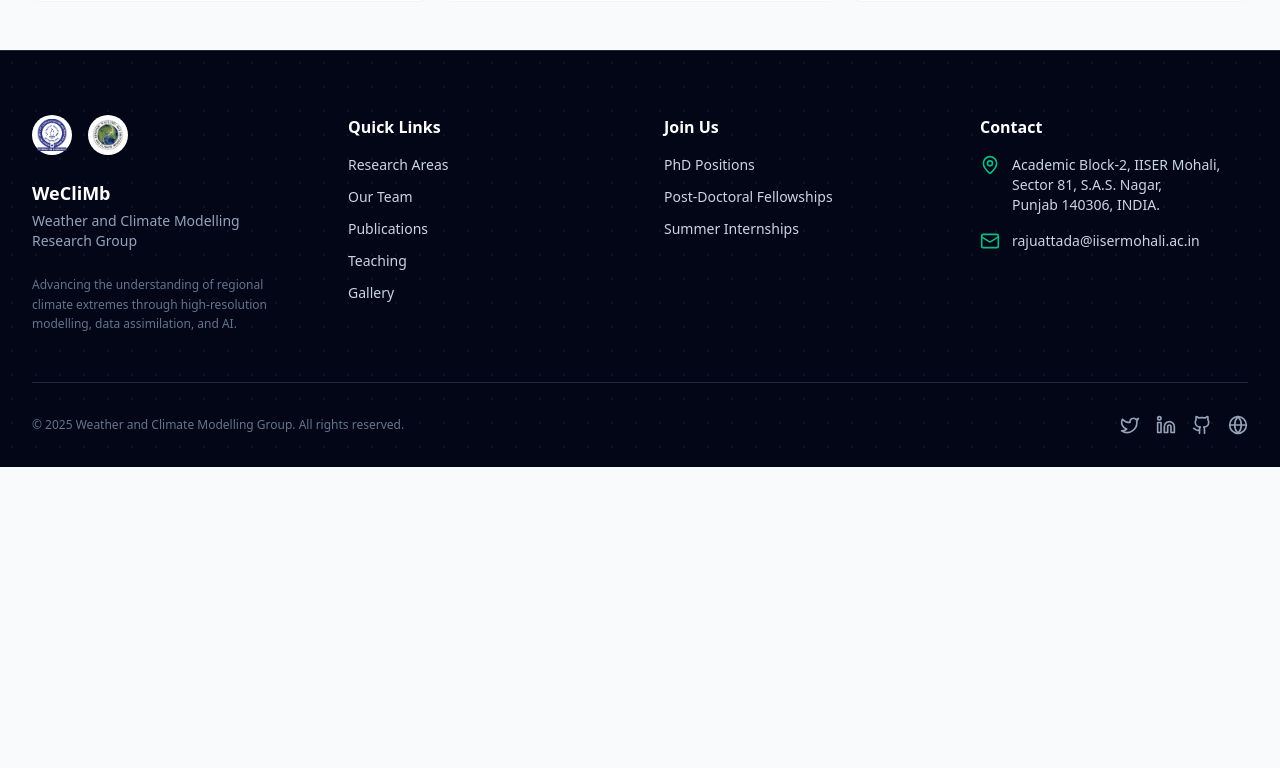
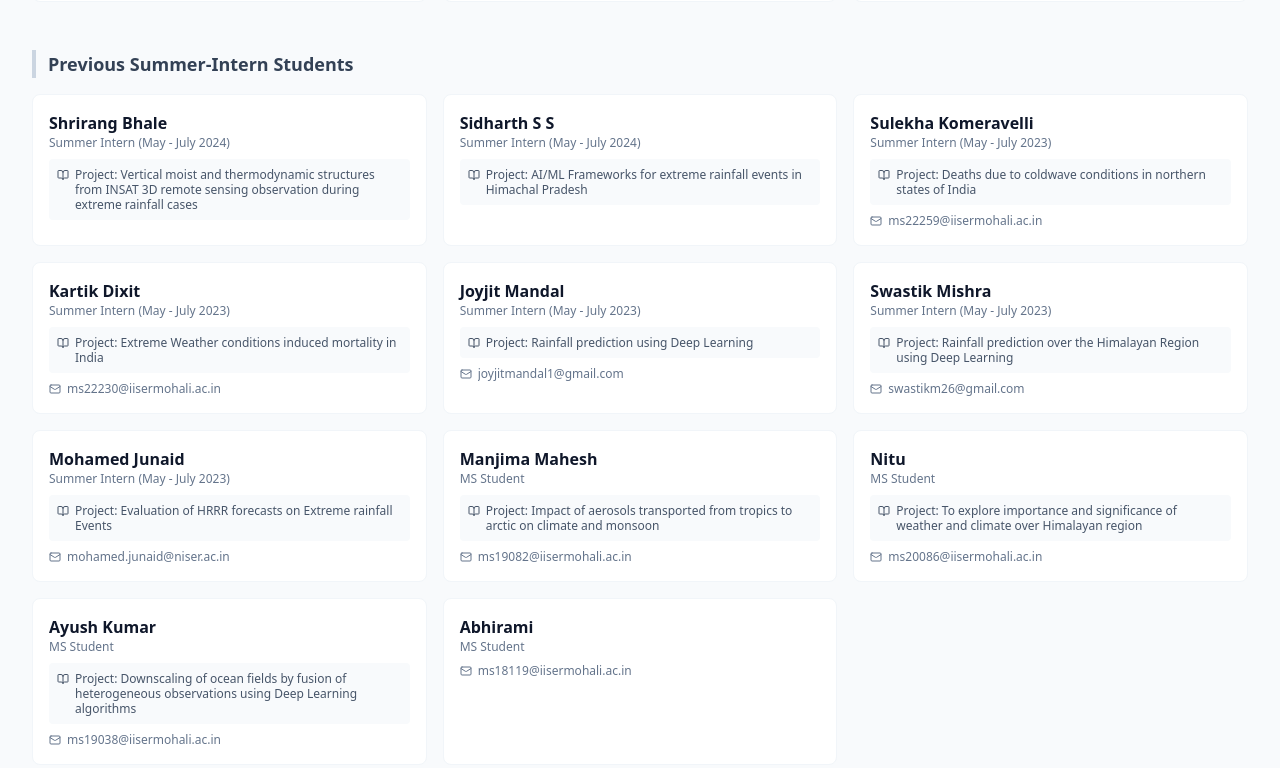
Before and after one commit to WeCliMLab/Website, a Next.js app: page /people in a window 1280 px wide. Shown: the part 5312-6080 px from the top of the page. Before the commit the page ends 5779 px from the top, so only its background shows below. Built offline with nearby package versions, Linux system fonts and the light colour scheme.

Commit message:
Update page.tsx

```diff
--- a/src/app/people/page.tsx
+++ b/src/app/people/page.tsx
@@ -236,7 +236,6 @@ export default function PeoplePage() {
     }
   ];
 
-  // --- PREVIOUS MASTERS STUDENTS (Detailed Data) ---
   const prevMasters = [
     {
       name: "Malavika M",
@@ -309,7 +308,79 @@ export default function PeoplePage() {
     }
   ];
 
-  const prevInterns: any[] = [];
+  // --- PREVIOUS SUMMER INTERNS (Detailed Data) ---
+  const prevInterns = [
+    {
+      name: "Shrirang Bhale",
+      role: "Summer Intern",
+      period: "May - July 2024",
+      project: "Vertical moist and thermodynamic structures from INSAT 3D remote sensing observation during extreme rainfall cases"
+    },
+    {
+      name: "Sidharth S S",
+      role: "Summer Intern",
+      period: "May - July 2024",
+      project: "AI/ML Frameworks for extreme rainfall events in Himachal Pradesh"
+    },
+    {
+      name: "Sulekha Komeravelli",
+      role: "Summer Intern",
+      period: "May - July 2023",
+      project: "Deaths due to coldwave conditions in northern states of India",
+      email: "ms22259@iisermohali.ac.in"
+    },
+    {
+      name: "Kartik Dixit",
+      role: "Summer Intern",
+      period: "May - July 2023",
+      project: "Extreme Weather conditions induced mortality in India",
+      email: "ms22230@iisermohali.ac.in"
+    },
+    {
+      name: "Joyjit Mandal",
+      role: "Summer Intern",
+      period: "May - July 2023",
+      project: "Rainfall prediction using Deep Learning",
+      email: "joyjitmandal1@gmail.com"
+    },
+    {
+      name: "Swastik Mishra",
+      role: "Summer Intern",
+      period: "May - July 2023",
+      project: "Rainfall prediction over the Himalayan Region using Deep Learning",
+      email: "swastikm26@gmail.com"
+    },
+    {
+      name: "Mohamed Junaid",
+      role: "Summer Intern",
+      period: "May - July 2023",
+      project: "Evaluation of HRRR forecasts on Extreme rainfall Events",
+      email: "mohamed.junaid@niser.ac.in"
+    },
+    {
+      name: "Manjima Mahesh",
+      role: "MS Student",
+      project: "Impact of aerosols transported from tropics to arctic on climate and monsoon",
+      email: "ms19082@iisermohali.ac.in"
+    },
+    {
+      name: "Nitu",
+      role: "MS Student",
+      project: "To explore importance and significance of weather and climate over Himalayan region",
+      email: "ms20086@iisermohali.ac.in"
+    },
+    {
+      name: "Ayush Kumar",
+      role: "MS Student",
+      project: "Downscaling of ocean fields by fusion of heterogeneous observations using Deep Learning algorithms",
+      email: "ms19038@iisermohali.ac.in"
+    },
+    {
+      name: "Abhirami",
+      role: "MS Student",
+      email: "ms18119@iisermohali.ac.in"
+    }
+  ];
 
   return (
     <div className="min-h-screen bg-slate-50">
@@ -446,18 +517,21 @@ export default function PeoplePage() {
             <AlumniGroup title="Junior Research Fellows" members={alumniJRF} />
 
             {/* 7.4 Previous Masters Students - NO PHOTOS */}
-            {/* Conditionally render only if there is data */}
             {prevMasters.length > 0 && (
                <AlumniGroup
                   title="Previous Masters Students"
                   members={prevMasters}
-                  showAvatar={false} // Disable avatar for this group
+                  showAvatar={false}
                />
             )}
 
-            {/* 7.5 Previous Summer-Intern Students */}
+            {/* 7.5 Previous Summer-Intern Students - NO PHOTOS */}
             {prevInterns.length > 0 && (
-               <AlumniGroup title="Previous Summer-Intern Students" members={prevInterns} />
+               <AlumniGroup
+                  title="Previous Summer-Intern Students"
+                  members={prevInterns}
+                  showAvatar={false} // Disable avatar to match method
+               />
             )}
 
           </div>
@@ -580,6 +654,14 @@ function AlumniGroup({
                   </div>
                 )}
 
+                {/* --- Email (Added Support) --- */}
+                {person.email && (
+                  <a href={`mailto:${person.email}`} className="flex items-center gap-1.5 text-xs text-slate-500 hover:text-emerald-600 mt-2 transition-colors">
+                      <Mail className="h-3 w-3 flex-shrink-0" />
+                      <span className="truncate">{person.email}</span>
+                  </a>
+                )}
+
                 {/* --- Publications (Single String) --- */}
                 {person.publication && (
                    <div className="text-[10px] text-slate-500 leading-normal border-t border-slate-100 pt-2 mt-2">
```
